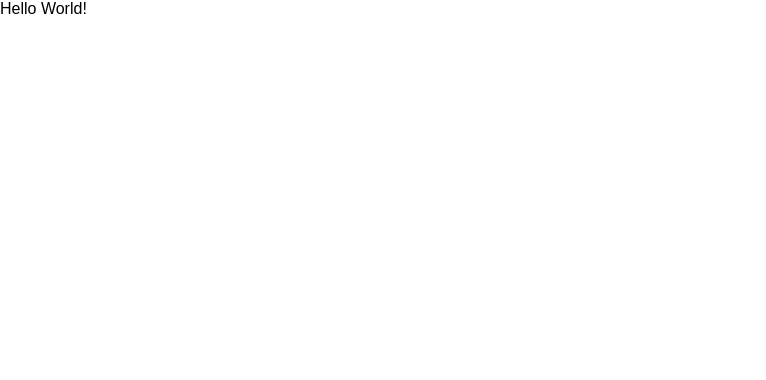
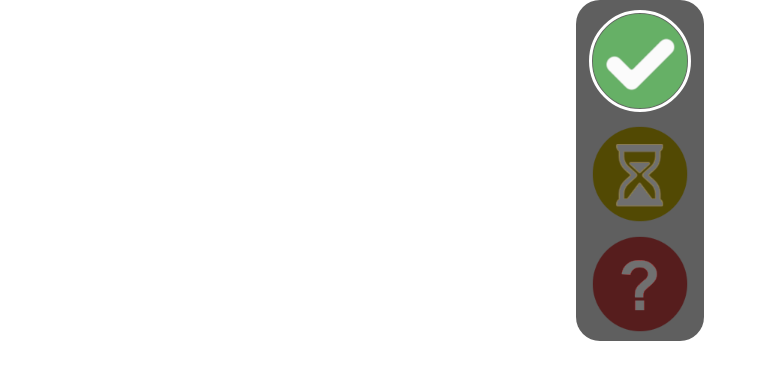
Before and after one commit to tmarrinan/status-tracker, an Electron app: page index.html in a window 1280 px wide. Shown: the whole page, without its empty margins (0-766 px from the left). Drawn offline with nearby package versions, Linux system fonts and the light colour scheme.

Commit message:
status icons

```diff
--- a/css/style.css
+++ b/css/style.css
@@ -5,4 +5,22 @@
 html {
     font-family: Arial, Helvetica, sans-serif;
     font-size: 100%;
+    background-color: #FFFFFF;
 }
+
+#status-icon-container {
+    width: 128px;
+    text-align: center;
+    padding-top: 5px;
+    border-radius: 24px;
+    background-color: #5F5F5F;
+}
+
+.icon {
+    margin: 5px;
+}
+
+.selected-icon {
+    border: solid 3px #FFFFFF;
+    border-radius: 50%;
+}
--- a/index.html
+++ b/index.html
@@ -5,8 +5,20 @@
 	<meta name="viewport" content="width=device-width, initial-scale=1.0">
 	<title>Status Tracker</title>
     <link rel="stylesheet" href="css/style.css">
+    <script src="https://unpkg.com/vue@3.2.24/dist/vue.global.prod.js"></script>
+    <script src="https://unpkg.com/peerjs@1.3.1/dist/peerjs.min.js"></script>
+    <script type="application/javascript" src="js/status.js"></script>
 </head>
-<body>
-    <p>Hello World!</p>
+<body onload="init()">
+    <div id="app">
+        <div id="status-icon-container">
+            <img v-if="mode === 'done'" class="icon selected-icon" src="images/icon_done.png" alt="done" width="96" height="96" />
+            <img v-else class="icon" src="images/icon_done_gray.png" alt="done (unselected)" width="96" height="96" />
+            <img v-if="mode === 'busy'" class="icon selected-icon" src="images/icon_busy.png" alt="busy" width="96" height="96" />
+            <img v-else class="icon" src="images/icon_busy_gray.png" alt="busy (unselected)" width="96" height="96" />
+            <img v-if="mode === 'stuck'" class="icon selected-icon" src="images/icon_stuck.png" alt="stuck" width="96" height="96" />
+            <img v-else class="icon" src="images/icon_stuck_gray.png" alt="stuck (unselected)" width="96" height="96" />
+        </div>
+    </div>
 </body>
 </html>
--- /dev/null
+++ b/js/status.js
@@ -0,0 +1,11 @@
+function init() {
+    const app = {
+        data() {
+            return {
+                mode: "done"
+            }
+        }
+    };
+
+    Vue.createApp(app).mount('#app');
+}
```
Also changed, not shown: main.js (+6 -2 lines), README.md, images/icon_busy.png (added), images/icon_busy_gray.png (added), images/icon_done.png (added), images/icon_done_gray.png (added), images/icon_stuck.png (added), images/icon_stuck_gray.png (added).
